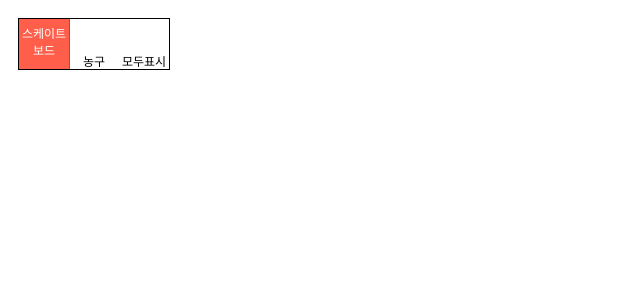
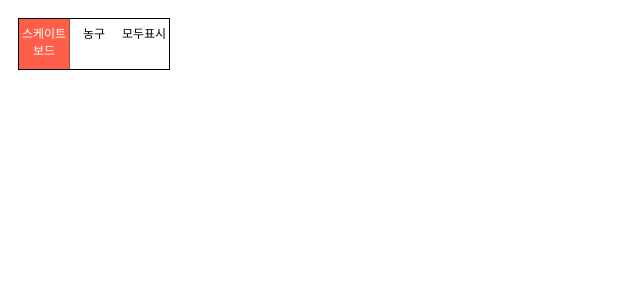
Before and after one commit to Yonsei-EE/ipTeam, a PHP site: page / in a window 1280 px wide. Shown: the top 300 px of the page, without its empty margins (0-640 px from the left). Run offline with PHP 8.4, Linux system fonts and the light colour scheme; some libraries are stand-ins or nearby versions; grey boxes are pictures that could not be loaded.

Commit message:
Update style.css

```diff
--- a/style.css
+++ b/style.css
@@ -88,21 +88,10 @@
 
 }
 
-.category .ico_comm {
 
-	display:block;
-
-	margin:0 auto 2px;
-
-	width:22px;
-
-	height:26px;
-
-}
 
 .category .ico_skate {
 
-	background-position:-10px 0;
 
 	background:url('images/Icon_Skateboard.png') no-repeat;
 
```
